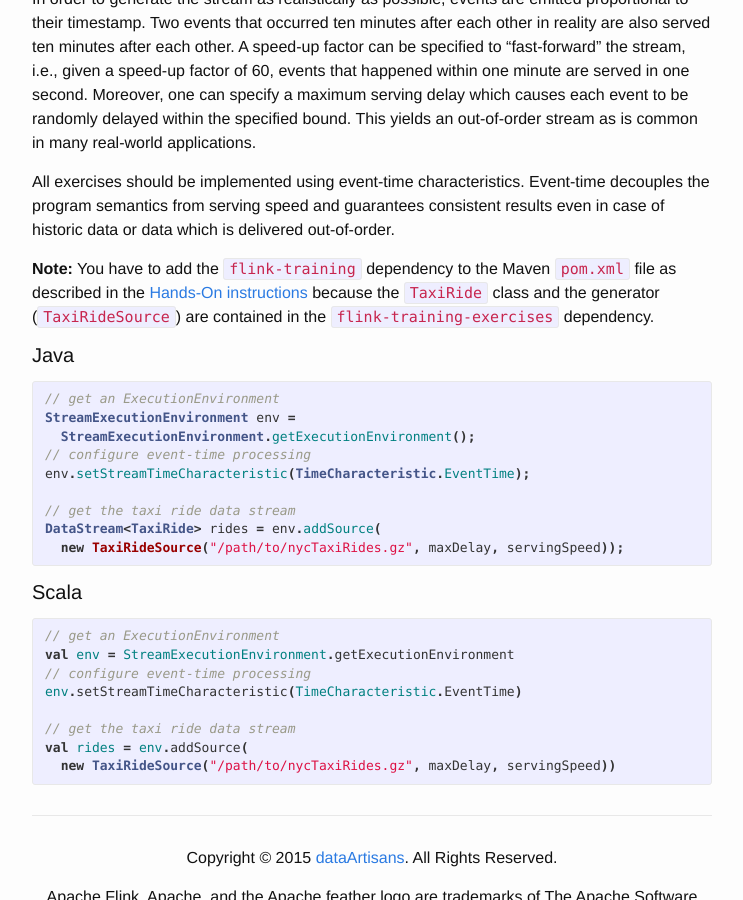
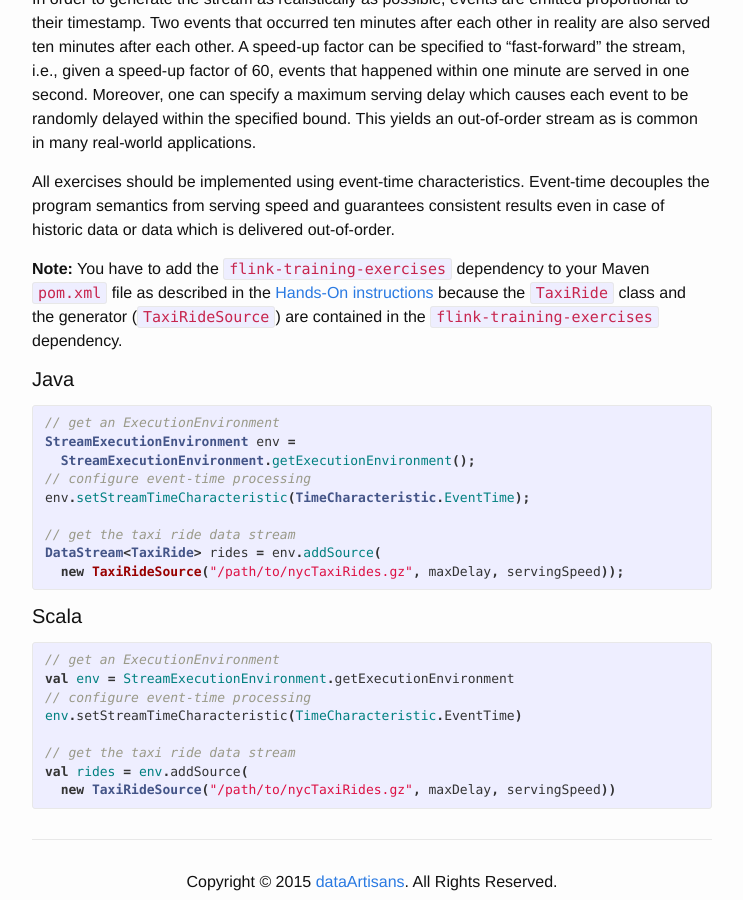
Before and after one commit to dataArtisans/flink-training-web, a Jekyll site: the page built from exercises/taxiData.md, in a window 1280 px wide and 900 px high, scrolled down 947 px. Shown: the whole window, without its empty margins (268-1011 px from the left). Built offline with Jekyll 4.4.1, drawn with Linux system fonts in a browser that asks for light colours.

Commit message:
Fix link to dependency instructions in taxiData.md

```diff
--- a/exercises/taxiData.md
+++ b/exercises/taxiData.md
@@ -44,7 +44,7 @@
 
 All exercises should be implemented using event-time characteristics. Event-time decouples the program semantics from serving speed and guarantees consistent results even in case of historic data or data which is delivered out-of-order.
 
-**Note:** You have to add the `flink-training` dependency to the Maven `pom.xml` file as described in the [Hands-On instructions]({{ site.baseurl }}/dataStreamBasics/handsOn.html) because the `TaxiRide` class and the generator (`TaxiRideSource`) are contained in the `flink-training-exercises` dependency.
+**Note:** You have to add the `flink-training-exercises` dependency to your Maven `pom.xml` file as described in the [Hands-On instructions]({{ site.baseurl }}/devSetup/handsOn.html) because the `TaxiRide` class and the generator (`TaxiRideSource`) are contained in the `flink-training-exercises` dependency.
 
 #### Java
 
```
